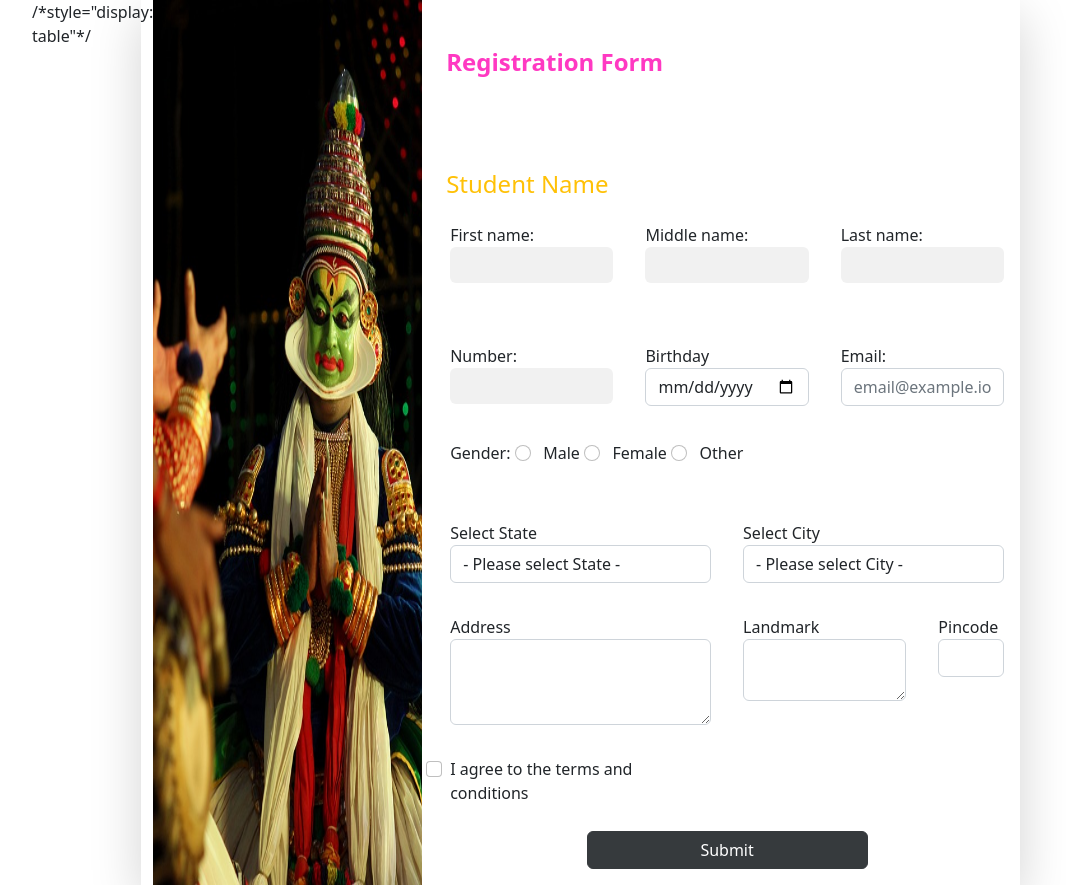
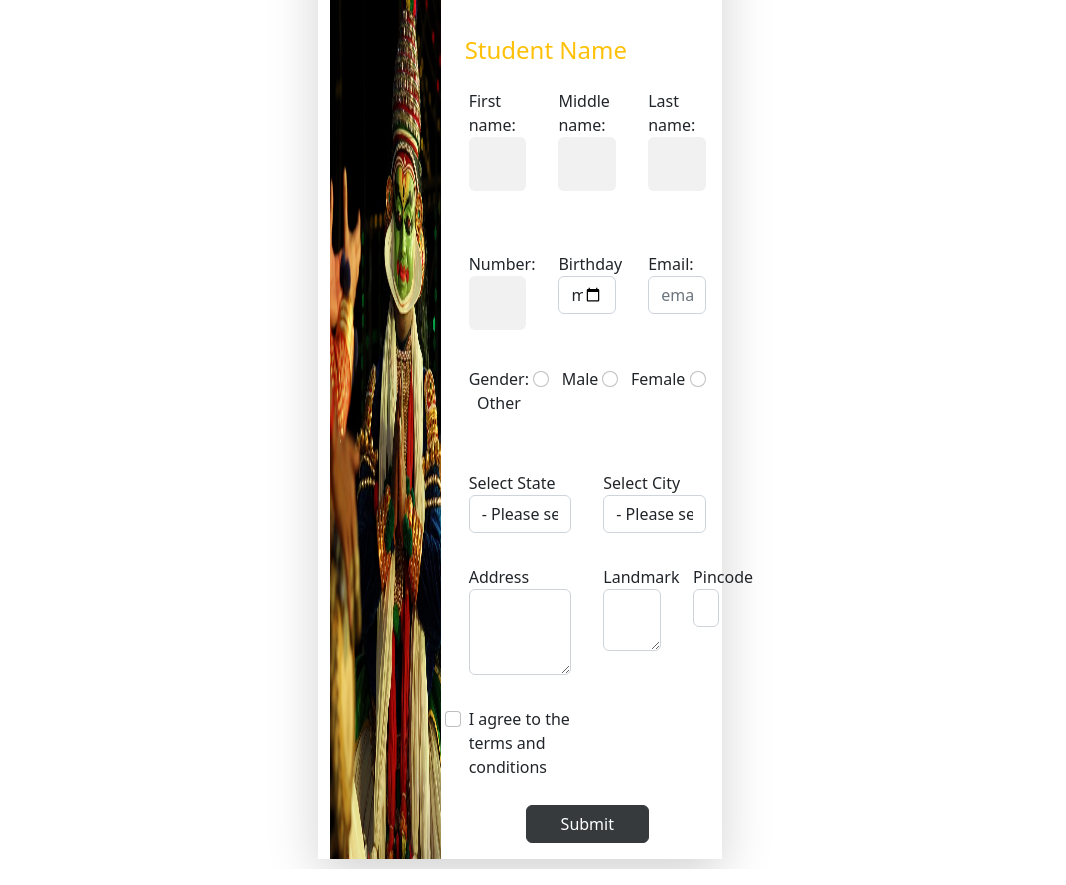
Before and after one commit to Gursimrankaur17/form, a plain HTML site: page formjs.html in a window 1280 px wide. Shown: the whole page, without its empty margins (120-1186 px from the left). Drawn offline with nearby package versions, Linux system fonts and the light colour scheme; a script that the page names is missing; files whose address does not match are found by name.

Commit message:
Add files via upload

```diff
--- a/external.css
+++ b/external.css
@@ -1,9 +1,15 @@
 .container {
- display:flex;
-width: 1000px;
-justify-content:center;
+ width:400px;
+padding:10px;
+background-color:white;
+
 }
-
+.wrapper{
+  display: flex;
+  justify-content:center;
+height:700px;
+align-items:center;
+}
 h1 {
   text-align: center;
   font-family: math;
@@ -32,7 +38,7 @@
   padding-bottom: 15px;
 }
 input[type="text"] {
-
+  padding: 15px;
   margin: 0px 0 5px 0;
   width: 100%;
   border: none;
```
